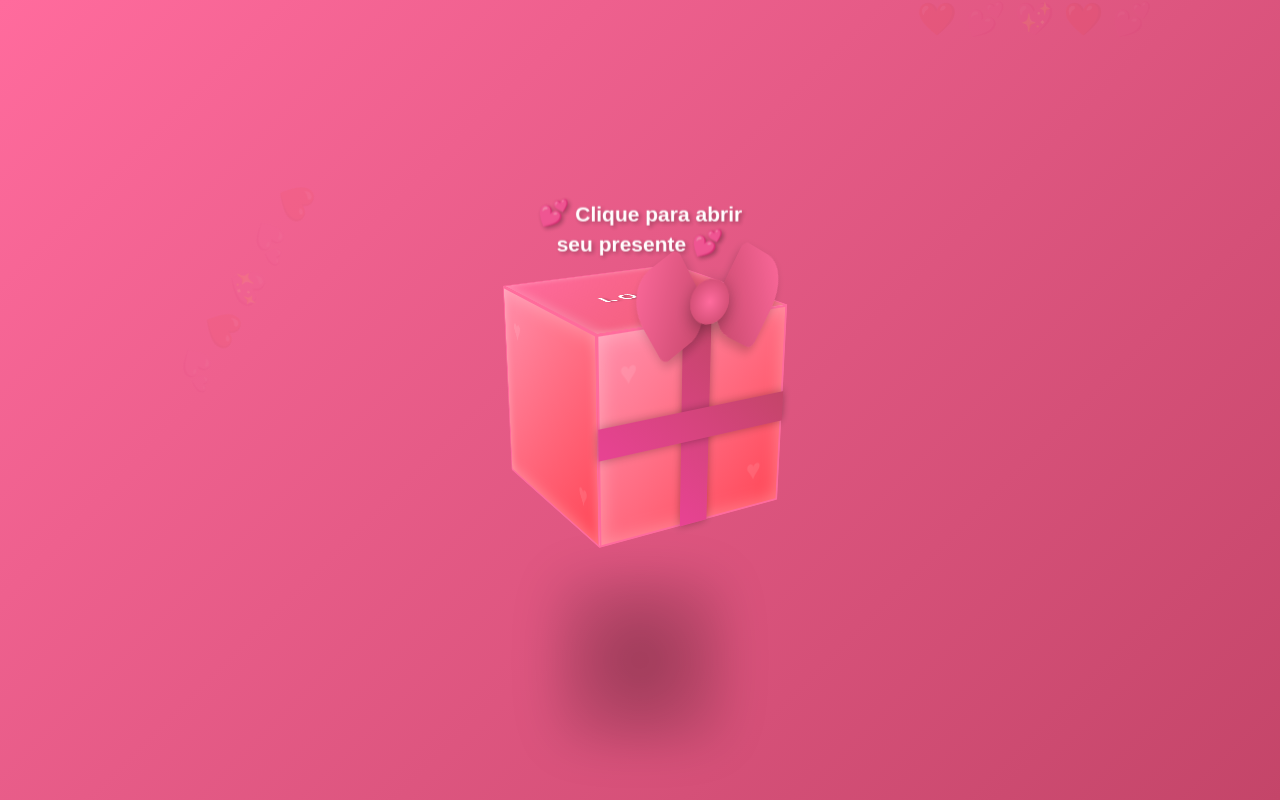
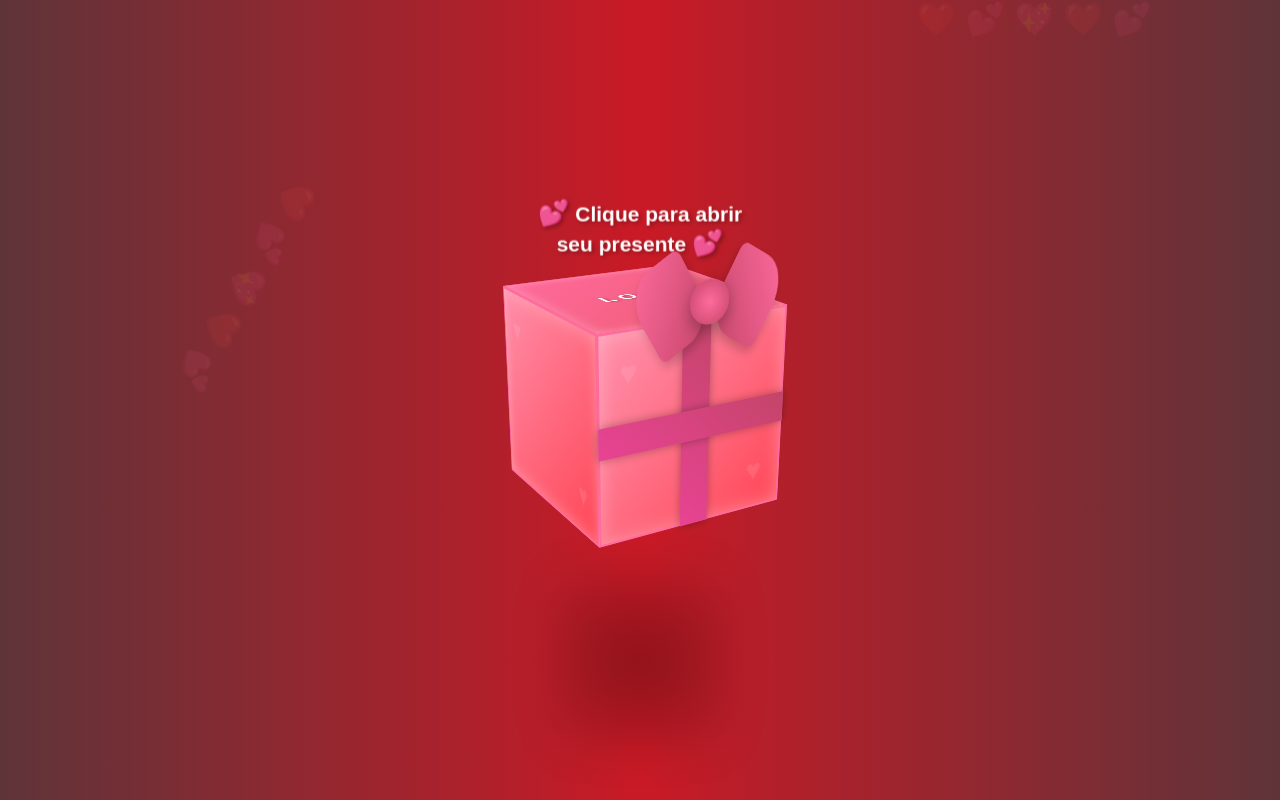
Before and after one commit to thiago-rocha-aquino/fasaf, a plain HTML site: page index.html in a window 1280 px wide. Drawn offline with Linux system fonts and the light colour scheme.

Commit message:
Update style_.css

```diff
--- a/style_.css
+++ b/style_.css
@@ -9,7 +9,8 @@ body {
     display: flex;
     justify-content: center;
     align-items: center;
-    background: linear-gradient(135deg, #ff6b9d, #c44569);
+    background: #5E3439;
+    background: linear-gradient(90deg, rgba(94, 52, 57, 1) 0%, rgba(201, 26, 38, 1) 50%, rgba(94, 52, 57, 1) 100%);
     overflow: hidden;
     font-family: 'Arial', sans-serif;
 }
```
